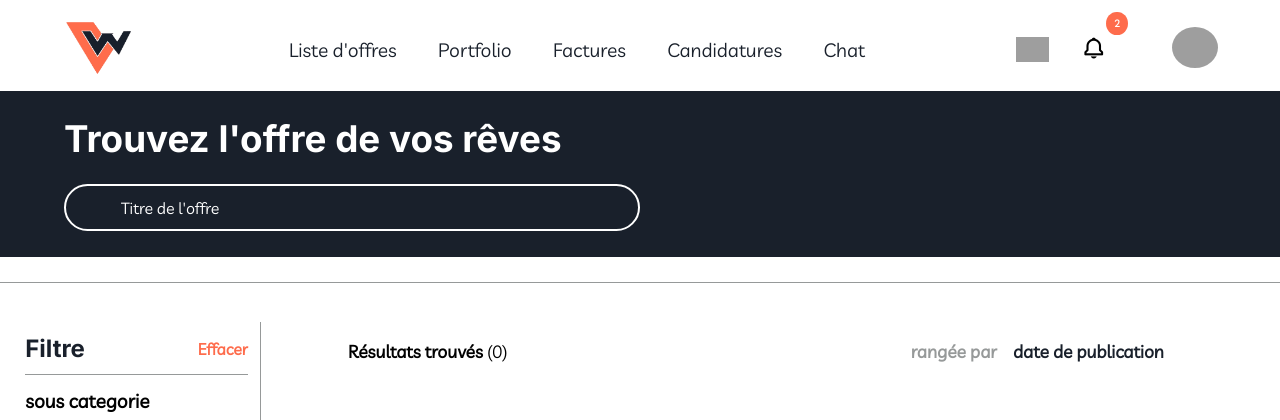
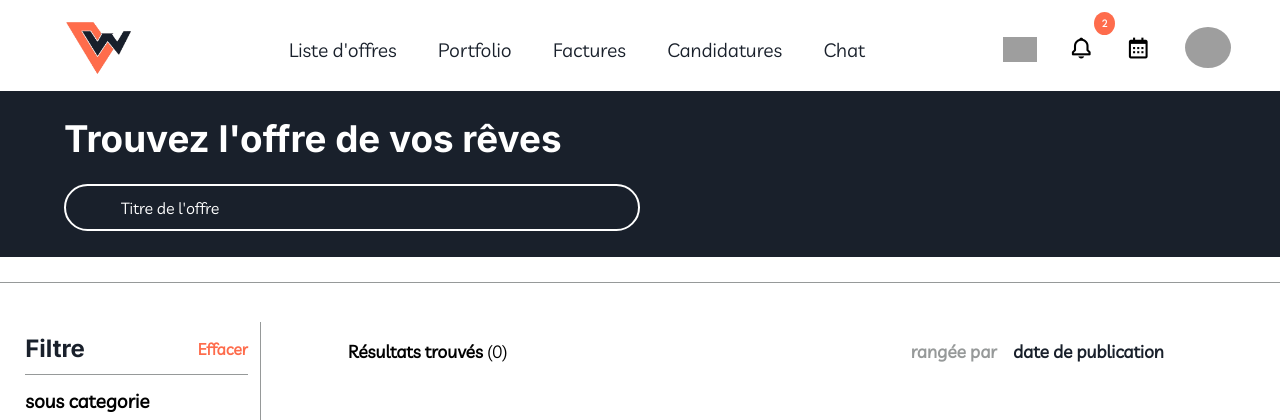
Before and after one commit to kice07/Crisma_Gamma, a PHP site: page /Freelancer_Dashboard/job.php in a window 1280 px wide. Shown: the top 420 px of the page. Run offline with PHP 8.4, Linux system fonts and the light colour scheme; the visitor is signed in with stand-in values (Sample User, id 1); data that the repository does not hold is empty; some libraries are stand-ins or nearby versions; grey boxes are pictures that could not be loaded.

Commit message:
boxicon2
Signed-off-by: kice07 <christ.ehouman07@gmail.com>

```diff
--- a/Freelancer_Dashboard/navbar.php
+++ b/Freelancer_Dashboard/navbar.php
@@ -28,7 +28,7 @@
         </div>
 
         <div class="counter">
-            <i class="ai-calendar"></i>
+            <i class='bx bx-calendar'></i>
         </div>
 
         <a href="profile.php" class="profile"><img src=<?php echo ($_SESSION['image']  == '') ? "freelancer_dashboard_assets/images/freelancer/no_user.png" : "freelancer_dashboard_assets/images/freelancer/" . $_SESSION['image'] ?> style="border:2px solid white" alt=""></a>
```
